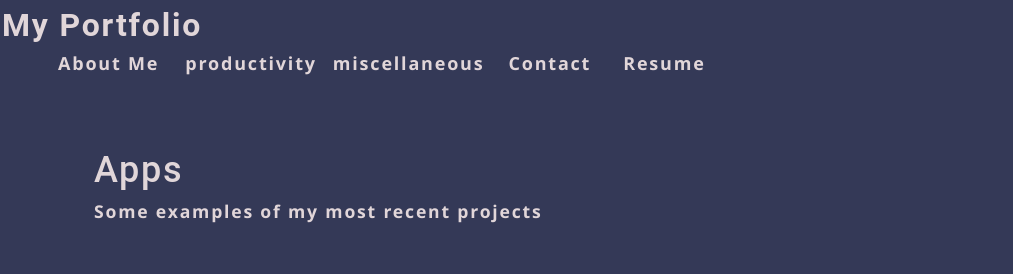
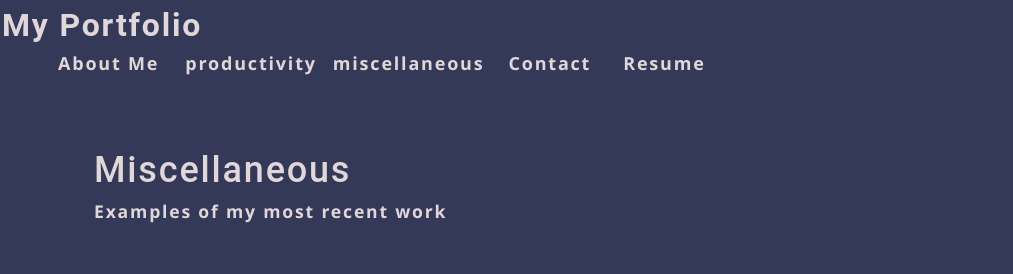
Before and after one commit to isaiasqb/portfolio-demo, a React (Create React App) app: page / in a window 1280 px wide. Shown: the top 274 px of the page, without its empty margins (0-1013 px from the left). Built offline with nearby package versions, Linux system fonts and the light colour scheme.

Commit message:
imported helper to portfolio

```diff
--- a/src/App.js
+++ b/src/App.js
@@ -10,7 +10,7 @@ import Portfolio from './components/Portfolio';
 
 function App() {
   return (
-    <div >
+    <div>
       <Nav></Nav>
       <main>
         <Portfolio></Portfolio>
--- a/src/components/Portfolio/index.js
+++ b/src/components/Portfolio/index.js
@@ -1,11 +1,13 @@
 import React from 'react';
-// import projectImg0 from '../../assets/projects/0.png'
-// import projectImg1 from '../../assets/projects/1.png'
-// import projectImg2 from '../../assets/projects/2.png'
-// import projectImg3 from '../../assets/projects/3.png'
+import { capitalizeFirstLetter } from '../../utils/helpes'
 
-function Portfolio() {
+function Portfolio(props) {
 
+  const currentCategory = {
+    name: "miscellaneous",
+    description:
+      "Examples of my most recent work",
+  };
   // const [ projects ] = useState(
   // [
   //   {
@@ -41,8 +43,8 @@ function Portfolio() {
 
   return (
     <section>
-      <h1>Apps</h1>
-      <p>Some examples of my most recent projects</p>
+      <h1>{capitalizeFirstLetter(currentCategory.name)}</h1>
+      <p>{currentCategory.description}</p>
       <img />
     </section>
   );
```
